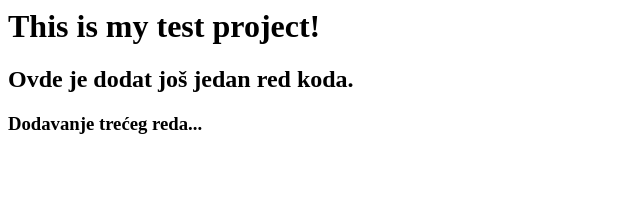
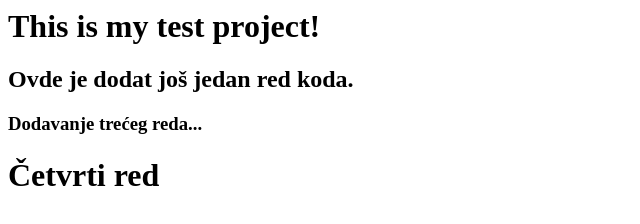
Before and after one commit to bojanja/test_projekat, a plain HTML site: page index.html in a window 1280 px wide. Shown: the whole page, without its empty margins (0-640 px from the left). Drawn offline with Linux system fonts and the light colour scheme.

Commit message:
cetvrti red

```diff
--- a/index.html
+++ b/index.html
@@ -8,5 +8,6 @@
     <h1>This is my test project!</h1>
     <h2>Ovde je dodat još jedan red koda.</h2>
     <h3>Dodavanje trećeg reda...</h3>
+    <h1>Četvrti red</h1>
   </body>
 </html>
```
